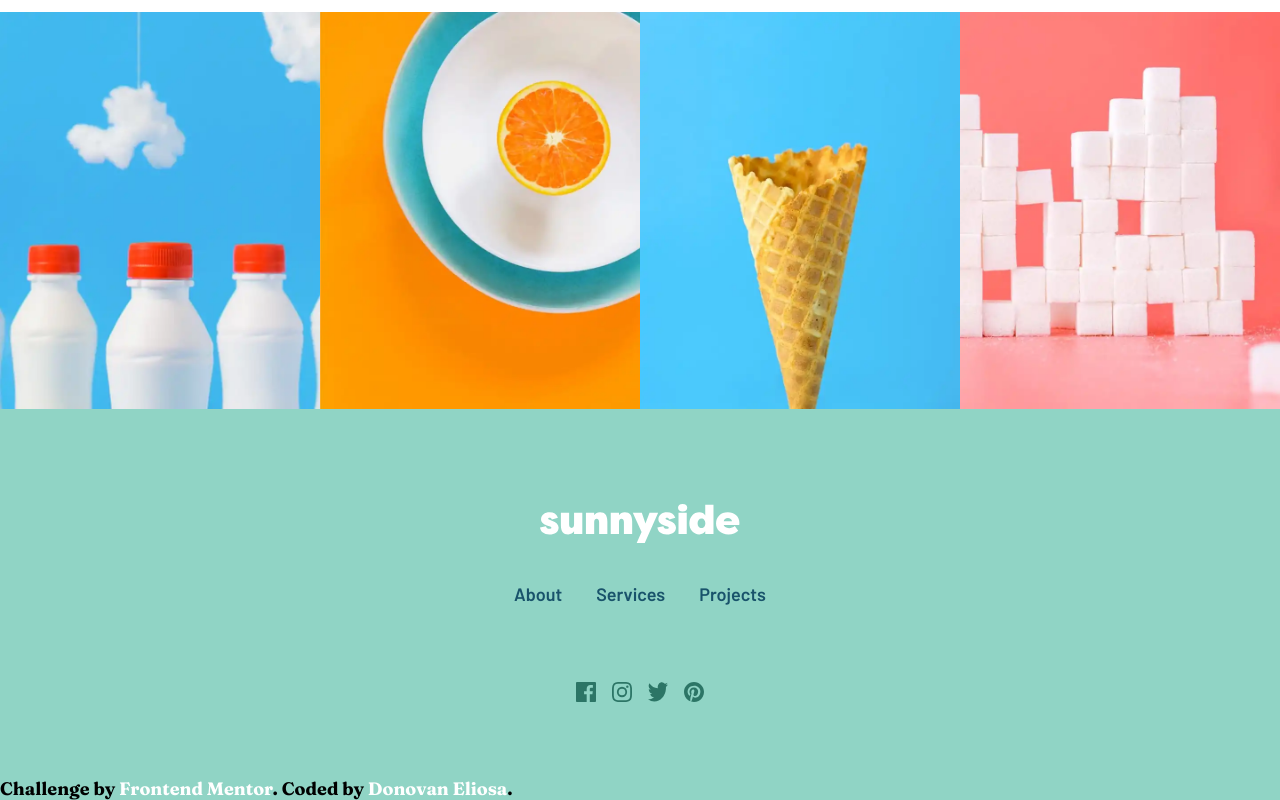
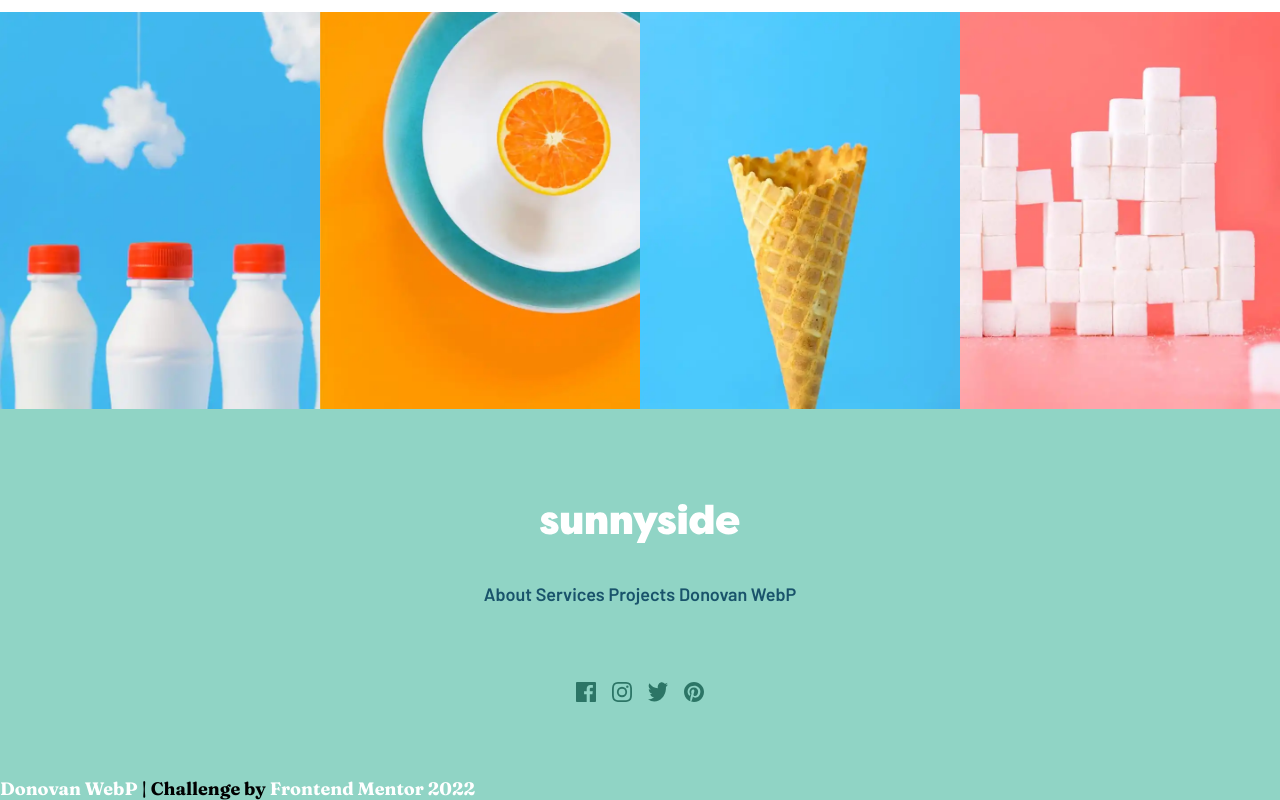
Before and after one commit to Tackless/Challenge-05-SunnysideAgencyLanding, a website: page index.html in a window 1280 px wide. Shown: the part 3874-4674 px from the top of the page. Drawn offline with Linux system fonts and the light colour scheme.

Commit message:
add logo & footer

```diff
--- a/index.html
+++ b/index.html
@@ -126,7 +126,7 @@
 				<a href="#">About</a>
 				<a href="#">Services</a>
 				<a href="#">Projects</a>
-
+				<a href="https://github.com/Tackless">Donovan WebP</a>
 			</nav>
 			<div class="logos">
 				<img loading="lazy" width="200" height="300" src="/build/img/icon-facebook.svg" alt="icon-facebook">
@@ -137,8 +137,7 @@
 		</div>
 
 	<footer class="attribution">
-		<p>Challenge by <a href="https://www.frontendmentor.io?ref=challenge" target="_blank">Frontend Mentor</a>.
-			Coded by <a href="#">Donovan Eliosa</a>.</p>
+		<p><a href="https://github.com/Tackless">Donovan WebP</a> | Challenge by <a href="https://www.frontendmentor.io?ref=challenge" target="_blank">Frontend Mentor 2022</a></p>
 	</footer>
 	<script src="/build/js/app.js"></script>
 	<script src="/build/js/modernizr.js"></script>
```
Also changed, not shown: build/img/favicon-32x32.png (deleted), build/img/favicon-32x32.webp (deleted), build/img/favicon.ico.
